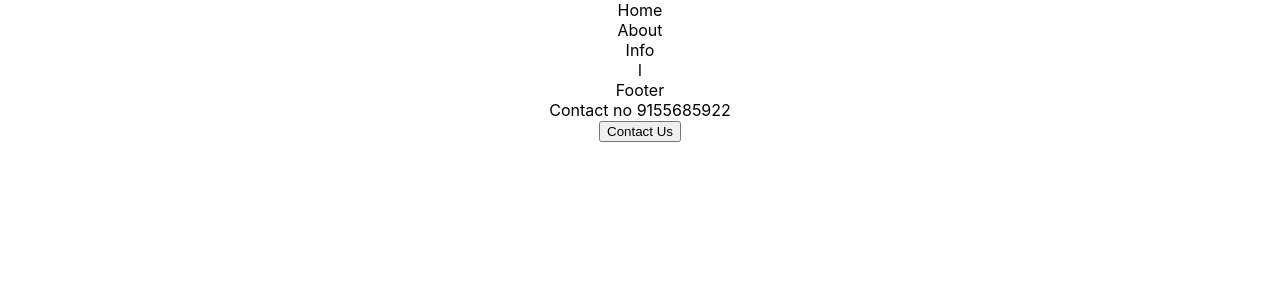
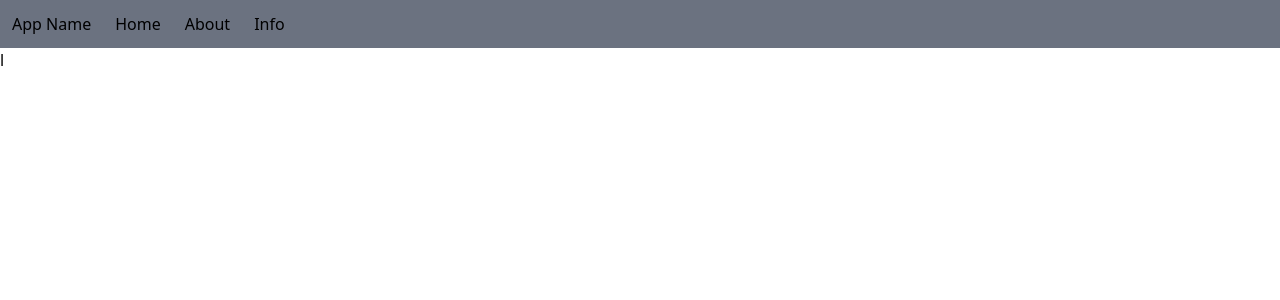
Before and after one commit to rahull04/Demo, a React (Create React App) app in the folder demo-app/: page / in a window 1280 px wide. Shown: the top 300 px of the page. Built offline with nearby package versions, Linux system fonts and the light colour scheme.

Commit message:
added tailwind css

```diff
--- /dev/null
+++ b/demo-app/craco.config.js
@@ -0,0 +1,11 @@
+// craco.config.js
+module.exports = {
+    style: {
+      postcss: {
+        plugins: [
+          require('tailwindcss'),
+          require('autoprefixer'),
+        ],
+      },
+    },
+  }
--- a/demo-app/src/App.css
+++ /dev/null
@@ -1,38 +0,0 @@
-.App {
-  text-align: center;
-}
-
-.App-logo {
-  height: 40vmin;
-  pointer-events: none;
-}
-
-@media (prefers-reduced-motion: no-preference) {
-  .App-logo {
-    animation: App-logo-spin infinite 20s linear;
-  }
-}
-
-.App-header {
-  background-color: #282c34;
-  min-height: 100vh;
-  display: flex;
-  flex-direction: column;
-  align-items: center;
-  justify-content: center;
-  font-size: calc(10px + 2vmin);
-  color: white;
-}
-
-.App-link {
-  color: #61dafb;
-}
-
-@keyframes App-logo-spin {
-  from {
-    transform: rotate(0deg);
-  }
-  to {
-    transform: rotate(360deg);
-  }
-}
--- a/demo-app/src/App.js
+++ b/demo-app/src/App.js
@@ -1,13 +1,10 @@
-import logo from './logo.svg';
-import './App.css';
 import Header from './components/Header/Header';
 import Footer from './components/Footer/Footer';
 
 function App() {
   return (
     <div className="App">
-      <Header />
-      <Footer />
+     <Header />
     </div>
   );
 }
--- /dev/null
+++ b/demo-app/src/components/DemoComp/DemoComp.js
@@ -0,0 +1,9 @@
+import React from 'react';
+
+// import { Container } from './styles';
+
+function DemoComp() {
+  return <div />;
+}
+
+export default DemoComp;
--- a/demo-app/src/components/Header/Header.js
+++ b/demo-app/src/components/Header/Header.js
@@ -1,15 +1,17 @@
-import React from 'react';
+import React from "react";
 
 function Header() {
-  return(
-      <div className="header" >
-          <nav>
-                <div>Home</div>
-                <div>About</div>
-                <div>Info</div>
-          </nav>l
-      </div>
-  )
+  return (
+    <div className="header">
+      <nav className="flex bg-gray-500">
+        <div className="m-3">App Name</div>
+        <div className="m-3">Home</div>
+        <div className="m-3">About</div>
+        <div className="m-3">Info</div>
+      </nav>
+      l
+    </div>
+  );
 }
 
 export default Header;
--- a/demo-app/src/index.css
+++ /dev/null
@@ -1,13 +0,0 @@
-body {
-  margin: 0;
-  font-family: -apple-system, BlinkMacSystemFont, 'Segoe UI', 'Roboto', 'Oxygen',
-    'Ubuntu', 'Cantarell', 'Fira Sans', 'Droid Sans', 'Helvetica Neue',
-    sans-serif;
-  -webkit-font-smoothing: antialiased;
-  -moz-osx-font-smoothing: grayscale;
-}
-
-code {
-  font-family: source-code-pro, Menlo, Monaco, Consolas, 'Courier New',
-    monospace;
-}
--- a/demo-app/src/index.js
+++ b/demo-app/src/index.js
@@ -1,8 +1,8 @@
 import React from 'react';
 import ReactDOM from 'react-dom';
-import './index.css';
 import App from './App';
 import reportWebVitals from './reportWebVitals';
+import './styles/tailwind.css';
 
 ReactDOM.render(
   <React.StrictMode>
--- /dev/null
+++ b/demo-app/src/styles/index.css
@@ -0,0 +1,5 @@
+@tailwind base;
+
+@tailwind components;
+
+@tailwind utilities;
--- /dev/null
+++ b/demo-app/src/styles/tailwind.css
@@ -0,0 +1,5 @@
+@tailwind base;
+
+@tailwind components;
+
+@tailwind utilities;
--- /dev/null
+++ b/demo-app/tailwind.config.js
@@ -0,0 +1,11 @@
+module.exports = {
+  purge: [],
+  darkMode: false, // or 'media' or 'class'
+  theme: {
+    extend: {},
+  },
+  variants: {
+    extend: {},
+  },
+  plugins: [],
+}
```
Also changed, not shown: demo-app/package.json (+11 -3 lines), 1 other file (tests, documents, lock files or other folders).
